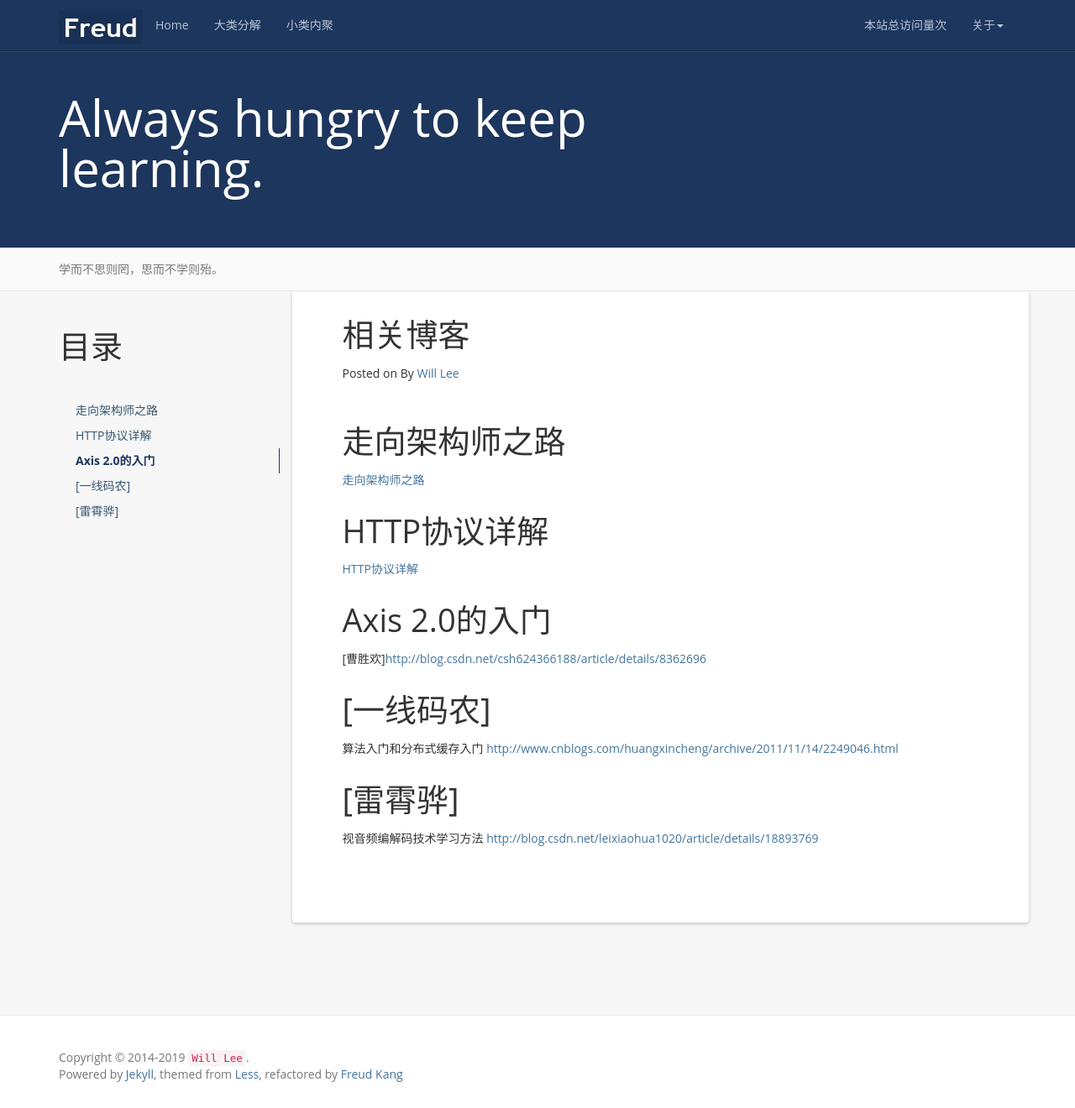
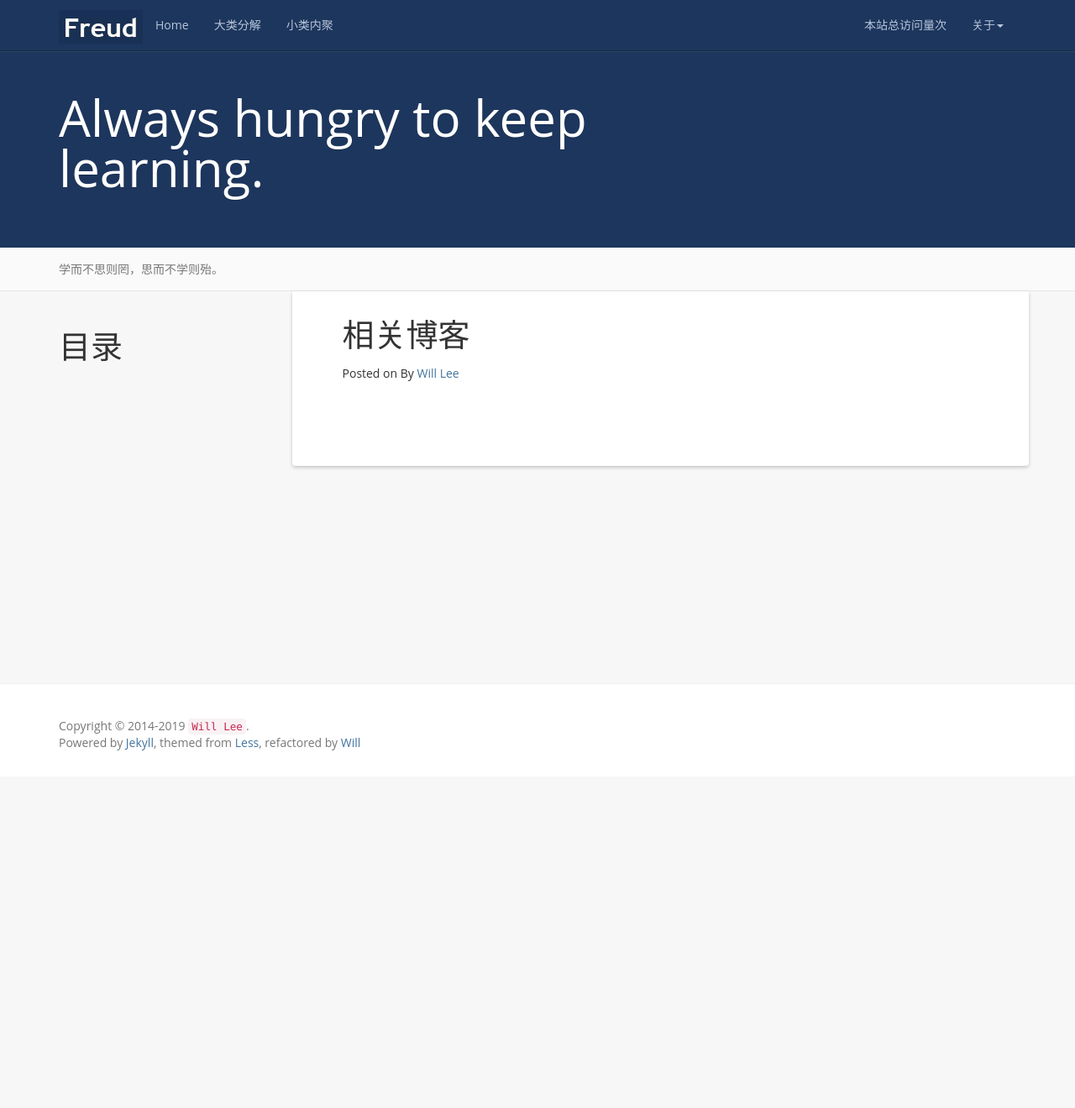
Before and after one commit to rocmac/rocmac.github.io, a Jekyll site: the page built from reference.md, in a window 1280 px wide and 1320 px high. Shown: the whole window at 84% size. Built offline with Jekyll 4.4.1, drawn with Linux system fonts in a browser that asks for light colours; nearby versions of some CDN libraries; a script that is not in the unit is left out; comment, search, counter and statistics services are not loaded.

Commit message:
git commands

```diff
--- a/_includes/footer.html
+++ b/_includes/footer.html
@@ -1,7 +1,7 @@
 <footer class="footer" role="contentinfo">
 	<div class="container">
 		<p class="copyright">Copyright &copy; 2014-{{ site.time | date: '%Y' }} <a href="{{site.resume_site}}"><code>{{ site.author }}</code></a>.</p>
-		<p>Powered by <a href="http://jekyllrb.com">Jekyll</a>, themed from <a href="http://lesscss.cn/">Less</a>, refactored by <a href="http://www.hifreud.com/">Freud Kang</a></p>
+		<p>Powered by <a href="http://jekyllrb.com">Jekyll</a>, themed from <a href="http://lesscss.cn/">Less</a>, refactored by <a href="https://github.com/rocmac">Will</a></p>
 	</div>
 </footer>
 
--- a/_includes/header.html
+++ b/_includes/header.html
@@ -32,7 +32,6 @@
             <li><a rel="nofollow" target="_blank" href="{{site.github}}">Github</a></li>
             <li><a rel="nofollow" target="_blank" href="{{site.resume_site}}">关于作者</a></li>
             <li><a rel="nofollow" href="{{ '/books' | prepend: site.baseurl }}">我的书单</a></li>
-            <li><a rel="nofollow" href="http://www.hifreud.com/domains/">域名管理</a></li>
             <li><a rel="nofollow" href="{{ '/reference' | prepend: site.baseurl }}">推荐博客</a></li>
             <li><a href="{{ '/feed.xml' | prepend: site.baseurl }}">RSS订阅</a></li>
             <li class="divider"></li>
--- a/reference.md
+++ b/reference.md
@@ -6,26 +6,3 @@ permalink: /reference/
 
 * content
 {:toc}
-
-
-走向架构师之路
-=====================
-[走向架构师之路](http://blog.csdn.net/cutesource/article/details/4901506)
-
-HTTP协议详解
-=====================
-[HTTP协议详解](http://www.jmarshall.com/easy/http/)
-
-Axis 2.0的入门
-=====================
-[曹胜欢][http://blog.csdn.net/csh624366188/article/details/8362696](http://blog.csdn.net/csh624366188/article/details/8362696)
-
-[一线码农]
-=====================
-算法入门和分布式缓存入门
-[http://www.cnblogs.com/huangxincheng/archive/2011/11/14/2249046.html](http://www.cnblogs.com/huangxincheng/archive/2011/11/14/2249046.html)
-
-[雷霄骅]
-=====================
-视音频编解码技术学习方法
-[http://blog.csdn.net/leixiaohua1020/article/details/18893769](http://blog.csdn.net/leixiaohua1020/article/details/18893769)
```
Also changed, not shown: 10 other files.
